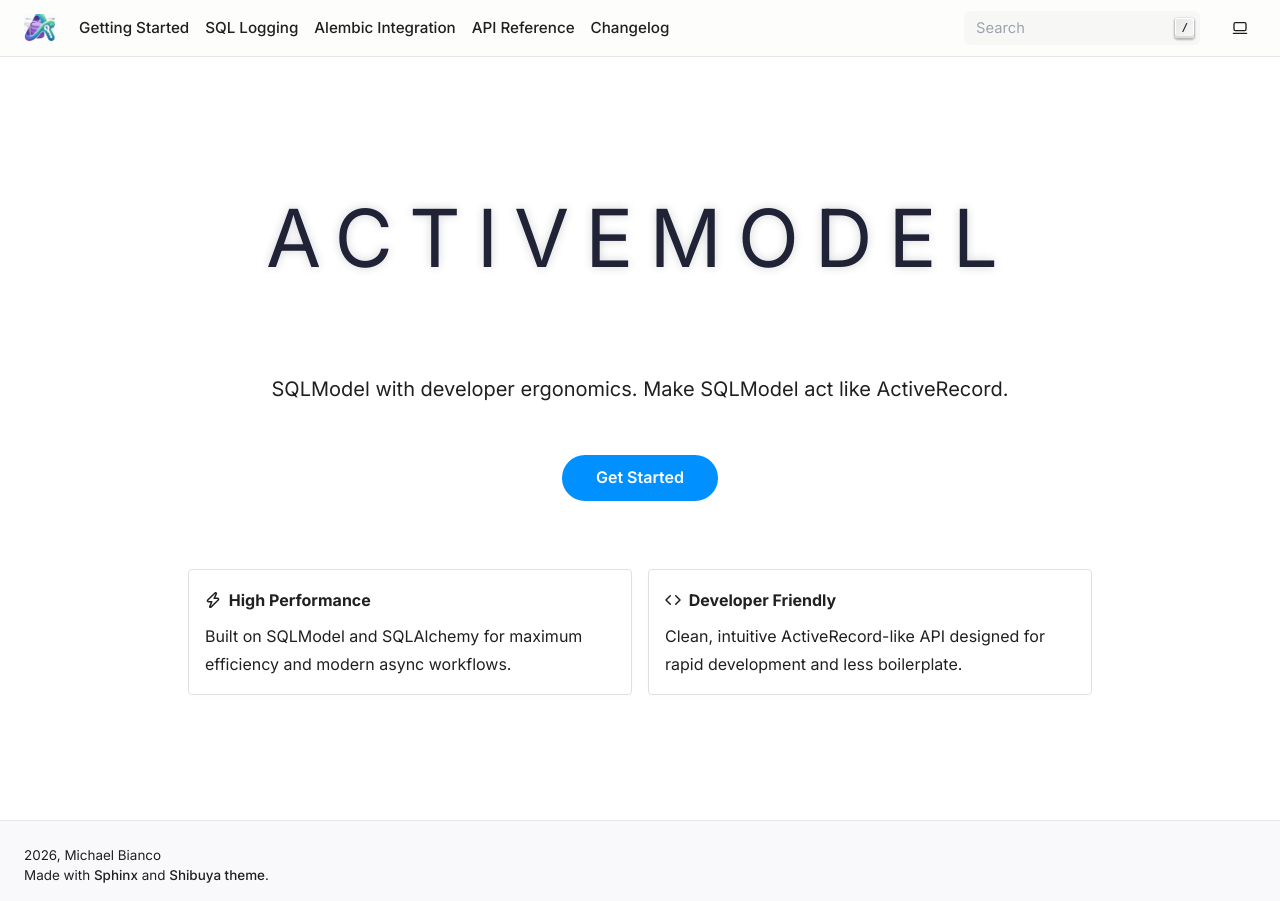
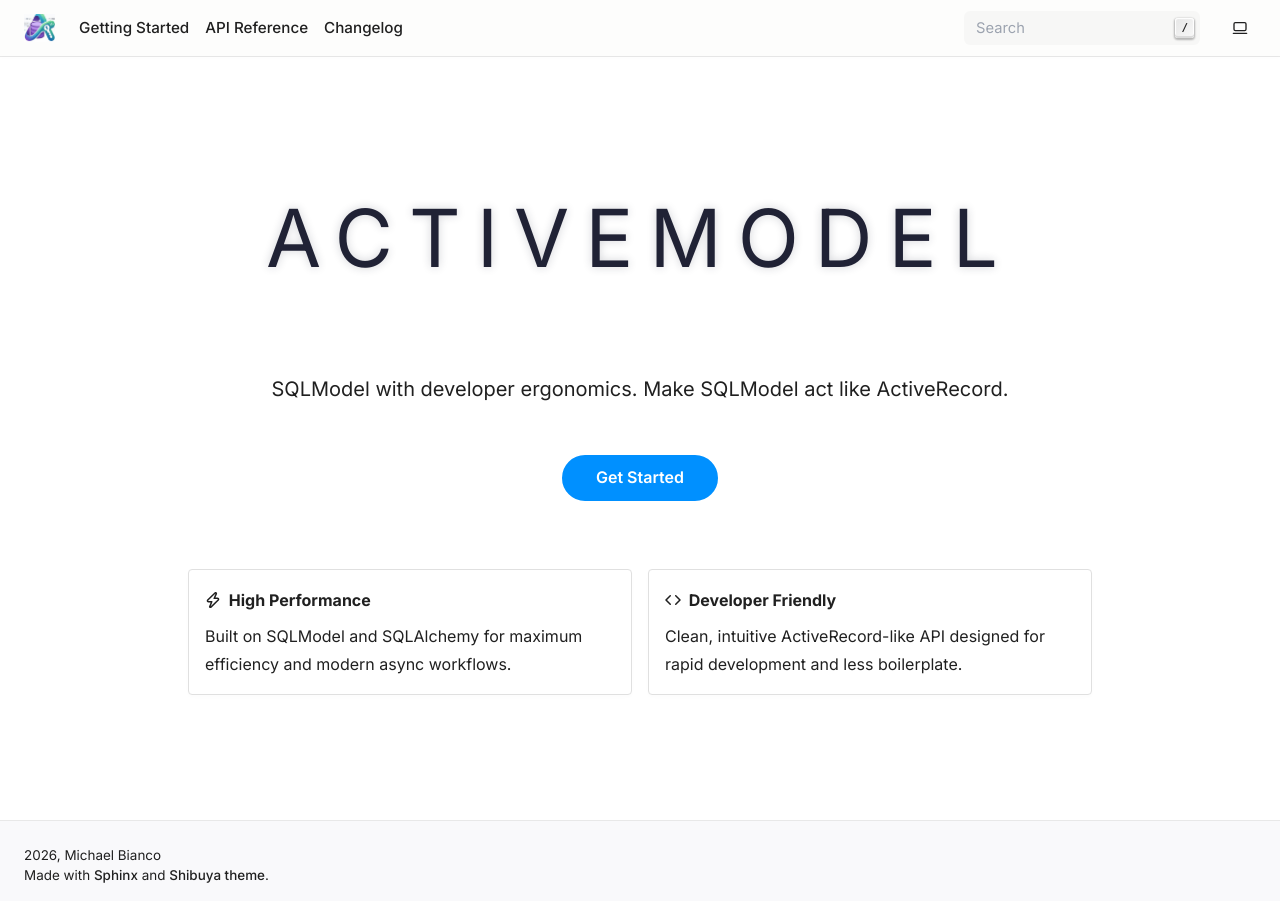
Before and after one commit to iloveitaly/activemodel, a Sphinx documentation site: the page built from docs/index.md, in a window 1280 px wide. Built offline with Sphinx 7.4.7, drawn with Linux system fonts in a browser that asks for light colours; pages that are not in the unit, such as notebooks, are missing from menus.

Commit message:
docs: Update docs top navigation (#81)
Agent-Logs-Url: https://github.com/iloveitaly/activemodel/sessions/fe562f77-228b-4671-bf61-16ba8aa4d333

Co-authored-by: copilot-swe-agent[bot] <198982749+Copilot@users.noreply.github.com>
Co-authored-by: iloveitaly <150855+iloveitaly@users.noreply.github.com>

```diff
--- a/docs/conf.py
+++ b/docs/conf.py
@@ -77,8 +77,6 @@ html_theme_options = {
     "dark_logo": "_static/logo-nav.png",
     "nav_links": [
         {"title": "Getting Started", "url": "getting-started"},
-        {"title": "SQL Logging", "url": "sql-logging"},
-        {"title": "Alembic Integration", "url": "alembic"},
         {"title": "API Reference", "url": "autoapi/index"},
         {"title": "Changelog", "url": "changelog"},
     ],
```
